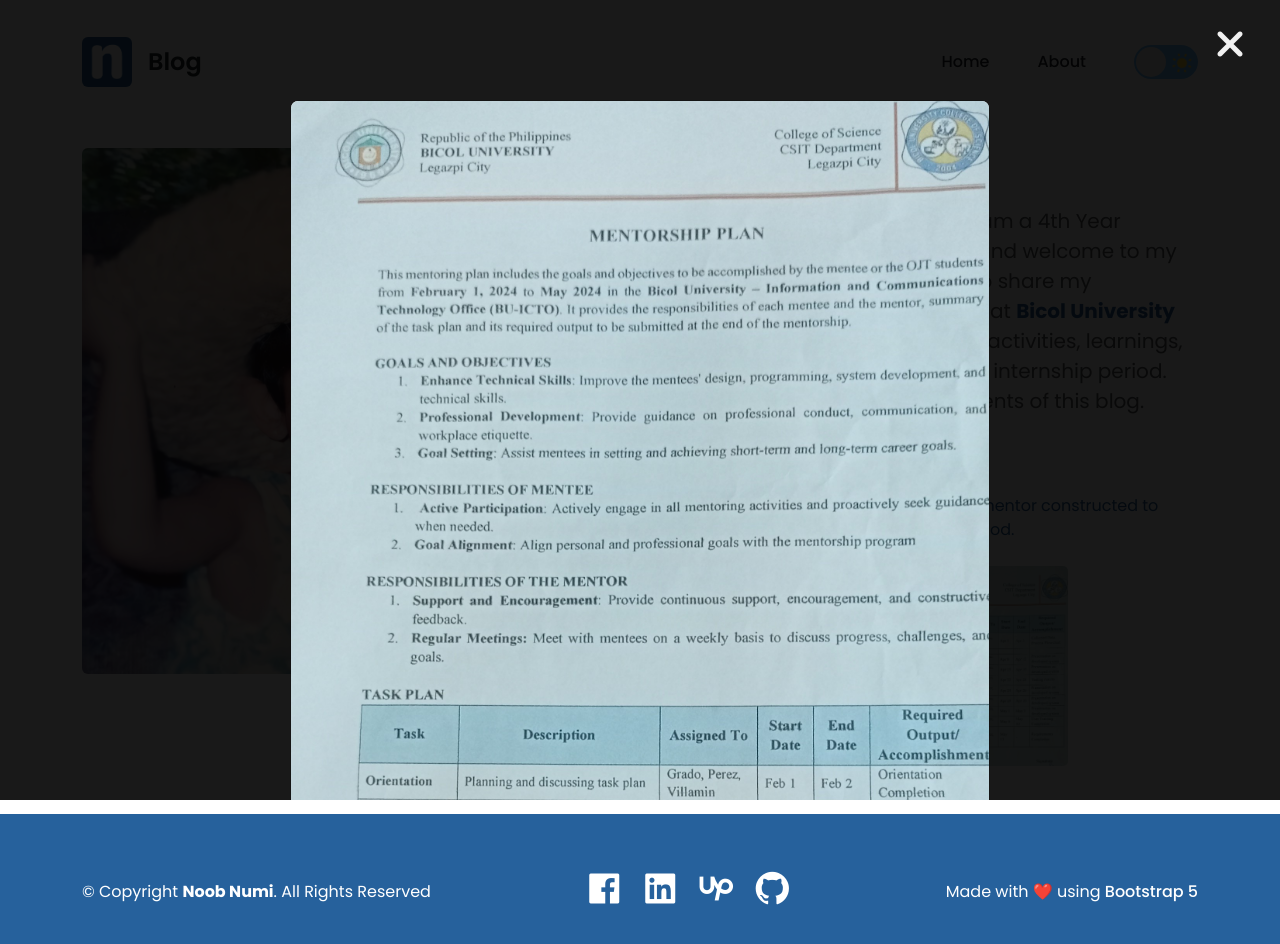
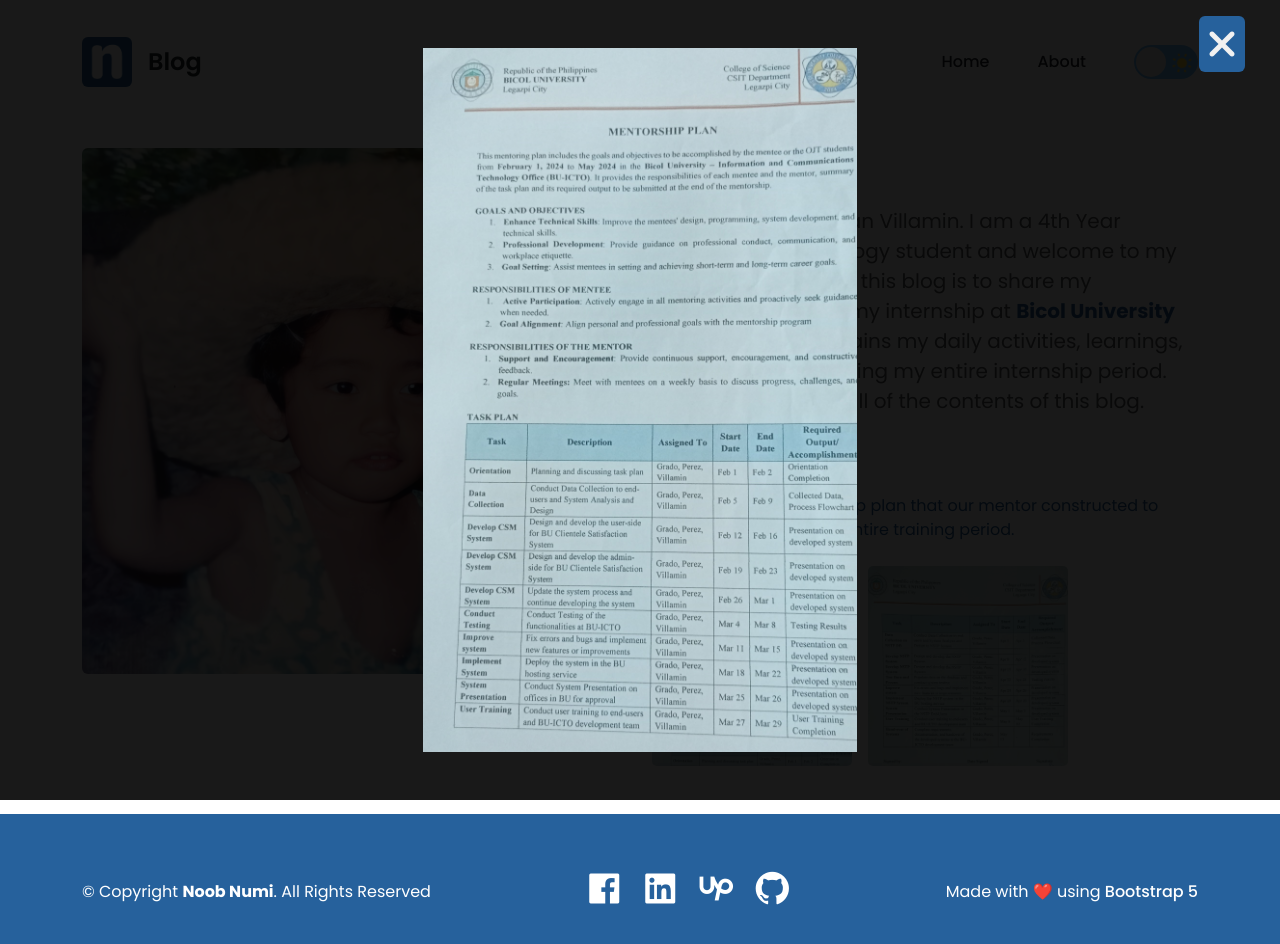
Before and after one commit to NoobNumi/blog, a website: page about.html in a window 1280 px wide. Both pictures are taken after a click on the picture 752 px from the left and 665 px from the top of the page. Drawn offline with nearby package versions, Linux system fonts and the light colour scheme.

Commit message:
Update modal styling and add fullscreen functionality

```diff
--- a/about.html
+++ b/about.html
@@ -17,9 +17,9 @@
 
 <body class="bg-white text-dark">
     <!-- The Modal -->
-    <div id="myModal" class="modal">
-        <span class="close"><i class="fa-solid fa-xmark"></i></span>
-        <img class="modal-content" id="img01">
+    <div id="myModal" class="modal modal-fullscreen py-5">
+        <span class="close"><i class="fa-solid fa-xmark z-3 position-relative bg-primary p-2 rounded"></i></span>
+        <img class="modal-content w-auto" id="img01">
         <div id="caption"></div>
     </div>
     <div class="container my-4">
```
Also changed, not shown: assets/images/Weeks/Week 13/image1.jpg (added), assets/images/Weeks/Week 13/image3.jpg (added), assets/images/Weeks/Week 13/image4.jpg (added).
